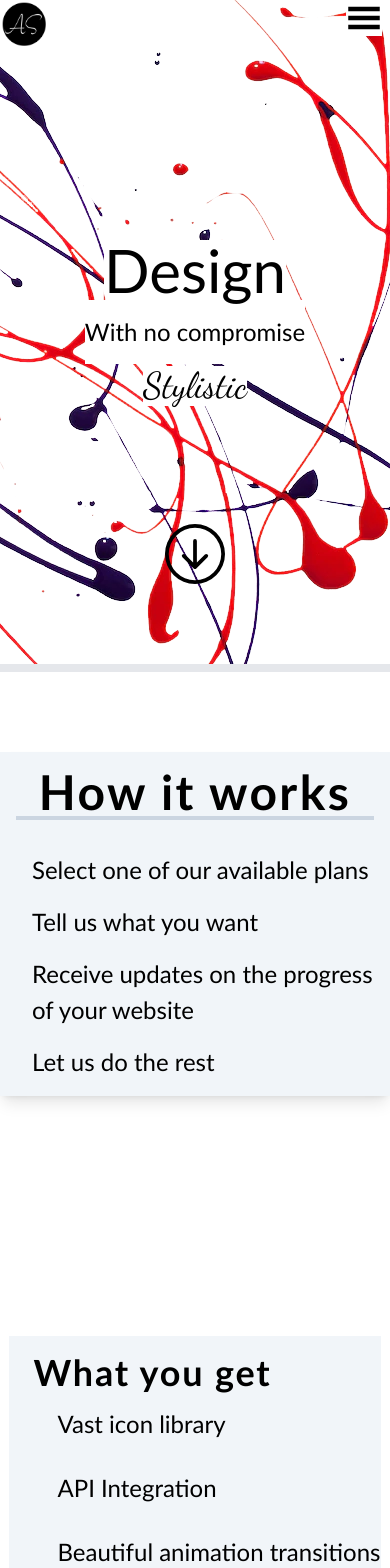
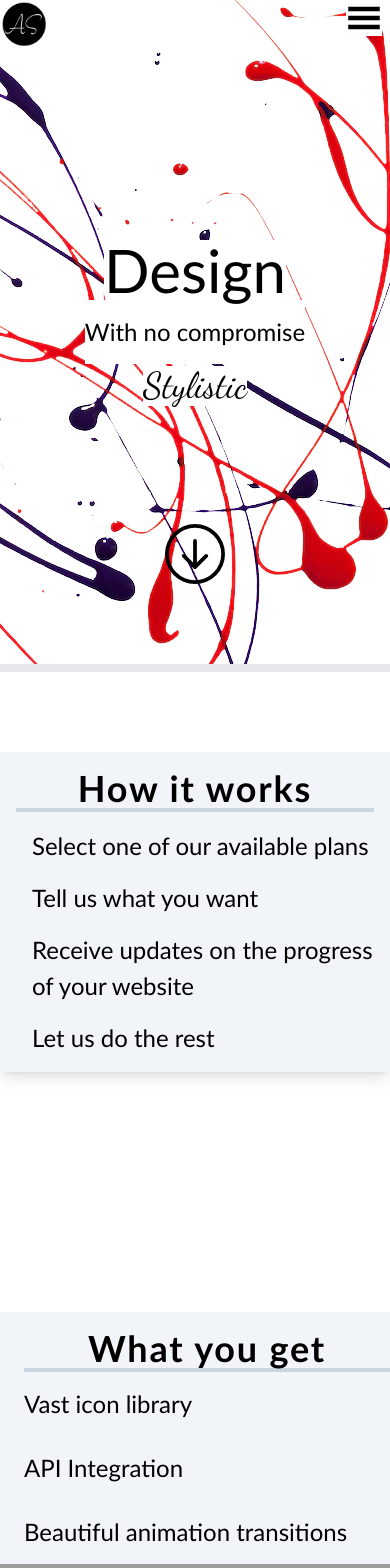
Before and after one commit to AroonSalotra/freelance-website, a Next.js app: page / in a window 390 px wide. Shown: the top 1568 px of the page. Built offline with nearby package versions, Linux system fonts and the light colour scheme; grey boxes are pictures that could not be loaded.

Commit message:
adjust padding & height for home page elements

```diff
--- a/pages/index.tsx
+++ b/pages/index.tsx
@@ -68,9 +68,9 @@ export default function Home() {
 
       </section>
 
-      <div className="flex flex-col sm:flex-row justify-center gap-8 sm:gap-20 bg-slate-100 w-fit mx-auto mt-20 mb-40 p-4 md:px-40 md:rounded-full shadow-lg">
+      <div className="flex flex-col lg:flex-row justify-center gap-4 lg:gap-20 bg-slate-100 w-fit mx-auto mt-20 mb-40 p-4 md:px-40 xl:rounded-full shadow-lg">
 
-        <h2 className="text-5xl border-b-4 sm:border-r-4 sm:border-b-0 border-slate-300 title-2 !text-black sm:pr-20">
+        <h2 className="text-4xl border-b-4 lg:border-r-4 lg:border-b-0 border-slate-300 title-2 !text-black sm:pr-20">
           How it works</h2>
         <ol className="pl-4 sm:pl-0 text-left flex flex-col gap-4">
           <li className="text-[1.5rem]">Select one of our available plans</li>
@@ -85,7 +85,7 @@ export default function Home() {
       <section id="work"
         className="max-w-8xl mx-auto" >
 
-        <div className="flex flex-col-reverse items-center justify-center pt-20 lg:flex-row lg:items-start">
+        <div className="flex flex-col-reverse items-center justify-center pt-20 lg:flex-row xl:items-start">
 
           <Image
             src={Work[0].imgUrl}
@@ -94,12 +94,17 @@ export default function Home() {
             alt={`${Work[0].title} example`}
           />
 
-          <dl className="pl-6 pt-4 text-left h-fit xl:w-[66.3rem] sm:border-r-8 bg-slate-100 border-black">
-            <dt className="text-4xl font-semibold title-2 !text-black">What you get</dt>
-            <dd className="pl-6 text-2xl py-4">Vast icon library</dd>
-            <dd className="pl-6 text-2xl py-4">API Integration</dd>
-            <dd className="pl-6 text-2xl py-4">Beautiful animation transitions</dd>
+          <dl className="pl-6 pt-4 text-left h-fit xl:w-[66.3rem] xl:border-r-8 bg-slate-100 border-black w-screen md:w-10/12">
+
+            <dt className="text-4xl text-center xl:text-left font-semibold title-2 !text-black border-b-4 xl:border-0 border-slate-300">
+              What you get
+            </dt>
+            <dd className="pl-0 xl:pl-6 text-2xl py-4">Vast icon library</dd>
+            <dd className="pl-0 xl:pl-6 text-2xl py-4">API Integration</dd>
+            <dd className="pl-0 xl:pl-6 text-2xl py-4">Beautiful animation transitions</dd>
+
           </dl>
+
         </div>
 
         <div className="flex flex-col justify-center sm:flex-row">
@@ -129,20 +134,21 @@ export default function Home() {
         <h2 className="text-5xl title">Grow your business today</h2>
         <dl className="flex flex-col sm:flex-row justify-center gap-4 items-center pt-12">
 
-          <div className="bg-white rounded-lg p-4 max-w-80 text-left bg-slate-200 shadow-sm hover:shadow-black">
-            <dt className="text-[20px]">Unique Design</dt>
+          <div className="bg-white rounded-lg p-4 w-3/4 sm:w-80 text-left bg-slate-200 shadow-sm hover:shadow-black">
+            <dt className="text-[20px] font-semibold">Unique Design</dt>
             <dd>Direct communication for your design.</dd>
           </div>
 
-          <div className="bg-white rounded-lg p-4 max-w-80 text-left bg-slate-200 shadow-sm hover:shadow-black">
-            <dt className="text-[20px]">Always Online</dt>
+          <div className="bg-white rounded-lg p-4 w-3/4 sm:w-80 text-left bg-slate-200 shadow-sm hover:shadow-black">
+            <dt className="text-[20px] font-semibold">Always Online</dt>
             <dd>24/7 email customer support system.</dd>
           </div>
 
-          <div className="bg-white rounded-lg p-4 max-w-80 text-left bg-slate-200 shadow-sm hover:shadow-black">
-            <dt className="text-[20px]">No Limits</dt>
+          <div className="bg-white rounded-lg p-4 w-3/4 sm:w-80 text-left bg-slate-200 shadow-sm hover:shadow-black">
+            <dt className="text-[20px] font-semibold">No Limits</dt>
             <dd>From eCommerce to Online Games.</dd>
           </div>
+
         </dl>
       </section>
 
@@ -152,15 +158,17 @@ export default function Home() {
 
         <table className="table-mobile sm:m-auto sm:justify-center text-left pt-20"
           ref={refPrice}>
+
           <tbody className={`border-4 border-slate-300 transition-all overflow-y-hidden
           ${observerPrice ? "animate-expand" : ""}`} >
             <tr className="pointer-events-none">
               <th />
               <th>
-                <div className="flex flex-col items-center">
-                  <h2 className={`font-normal bg-blue-100 p-1 px-2 sm:absolute sm:translate-y-[-2rem]
+                <div className="flex flex-col items-center px-8">
+                  <h2 className={`font-normal bg-slate-200 p-1 px-2 translate-y-[-0.5rem] h-0 sm:absolute sm:translate-y-[-2rem] sm:h-fit text-sm font-bold text-slate-500
                   ${observerPrice ? "animate-fade" : ""}`}>
-                    Most Popular</h2>
+                    Popular
+                  </h2>
                   <h2 className="text-2xl">Beginner</h2>
                   <h2 className="font-normal">£
                     <span className="text-2xl">6 </span>
@@ -168,7 +176,7 @@ export default function Home() {
                 </div>
               </th>
               <th>
-                <div className="flex flex-col items-center">
+                <div className="flex flex-col items-center px-8">
                   <h2 className="text-2xl">Advanced</h2>
                   <h2 className="font-normal">£
                     <span className="text-2xl">9 </span>
@@ -176,7 +184,7 @@ export default function Home() {
                 </div>
               </th>
               <th>
-                <div className="flex flex-col items-center">
+                <div className="flex flex-col items-center px-8">
                   <h2 className="text-2xl">Professional</h2>
                   <h2 className="font-normal">£
                     <span className="text-2xl">12 </span>
```
